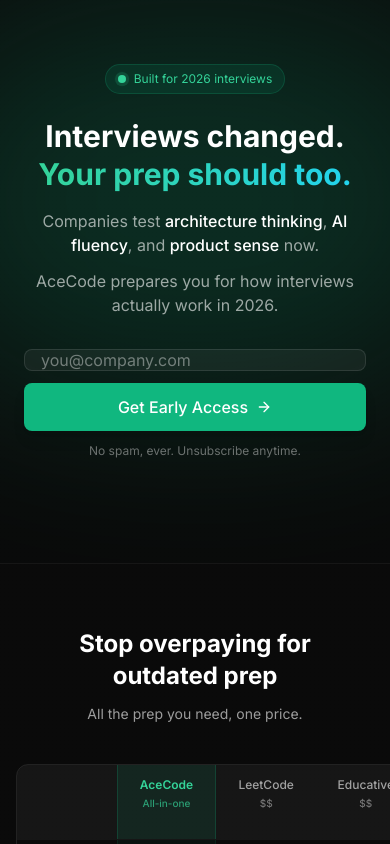
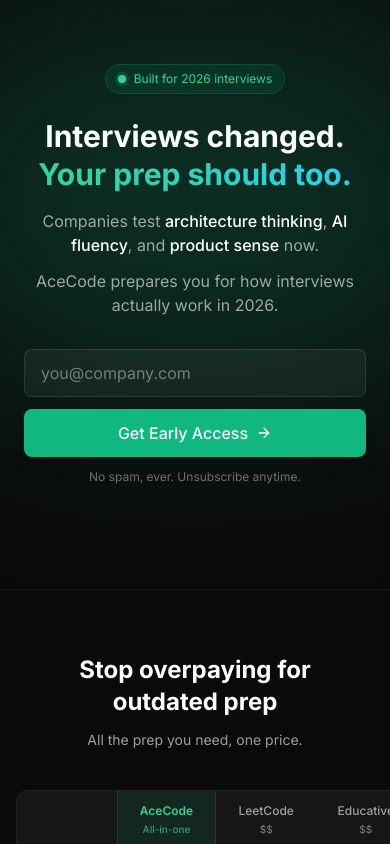
Before and after one commit to the-homer-bot/landing-acecode, a Next.js app: page / in a window 390 px wide. Shown: the top 844 px of the page. Built offline with nearby package versions, Linux system fonts and the light colour scheme; no server answers.

Commit message:
Fix input height on mobile (min-h + padding)

```diff
--- a/src/components/email-form.tsx
+++ b/src/components/email-form.tsx
@@ -78,7 +78,7 @@
           value={email}
           onChange={(e) => setEmail(e.target.value)}
           placeholder={placeholder}
-          className="flex-1 h-12 px-4 rounded-lg bg-white/5 border border-white/10 text-white placeholder:text-white/40 focus:outline-none focus:ring-2 focus:ring-primary/50 focus:border-primary/50 transition-all"
+          className="flex-1 min-h-[48px] h-12 px-4 py-3 rounded-lg bg-white/5 border border-white/10 text-white placeholder:text-white/40 focus:outline-none focus:ring-2 focus:ring-primary/50 focus:border-primary/50 transition-all text-base"
         />
         <Button
           type="submit"
```
